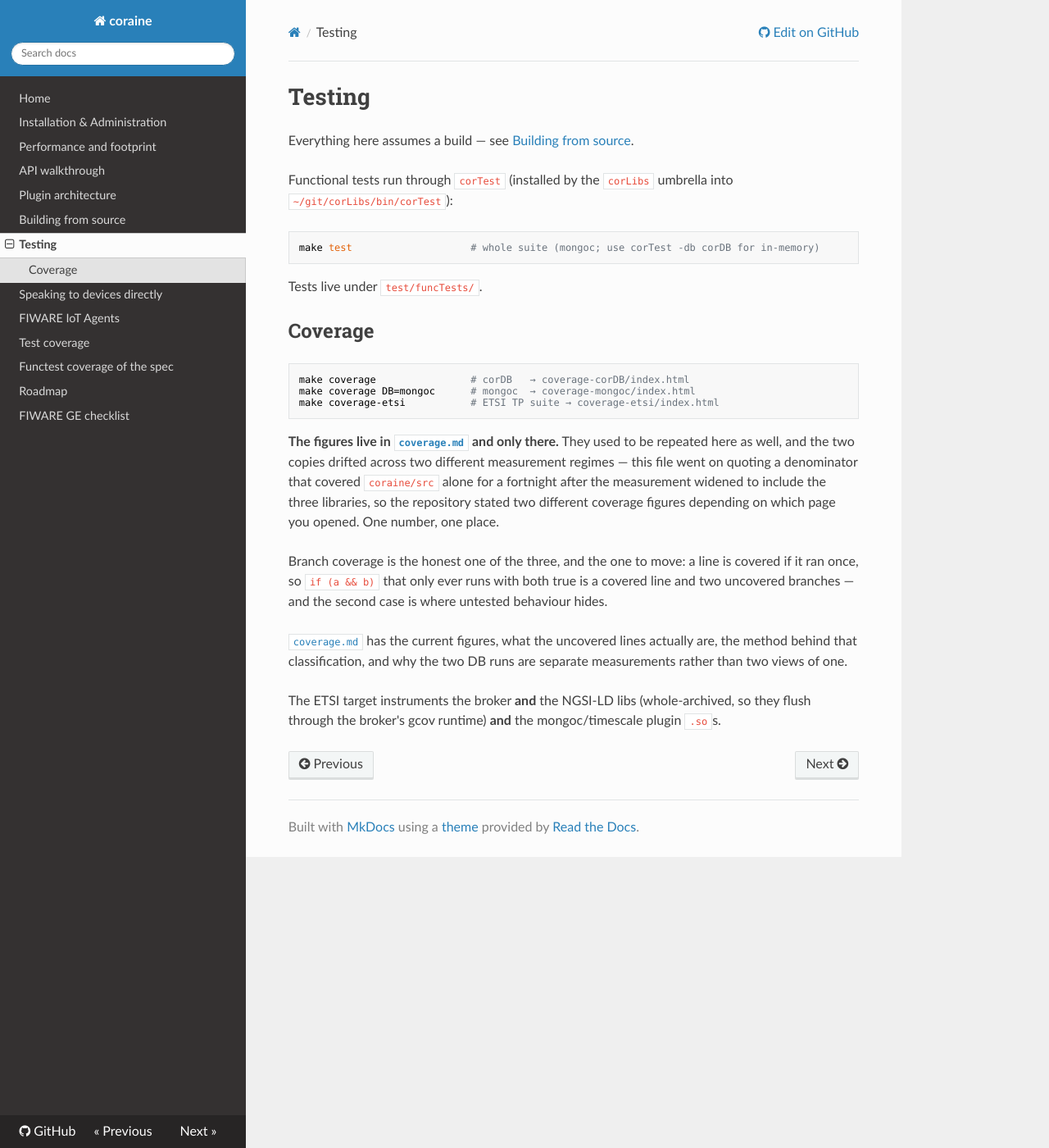
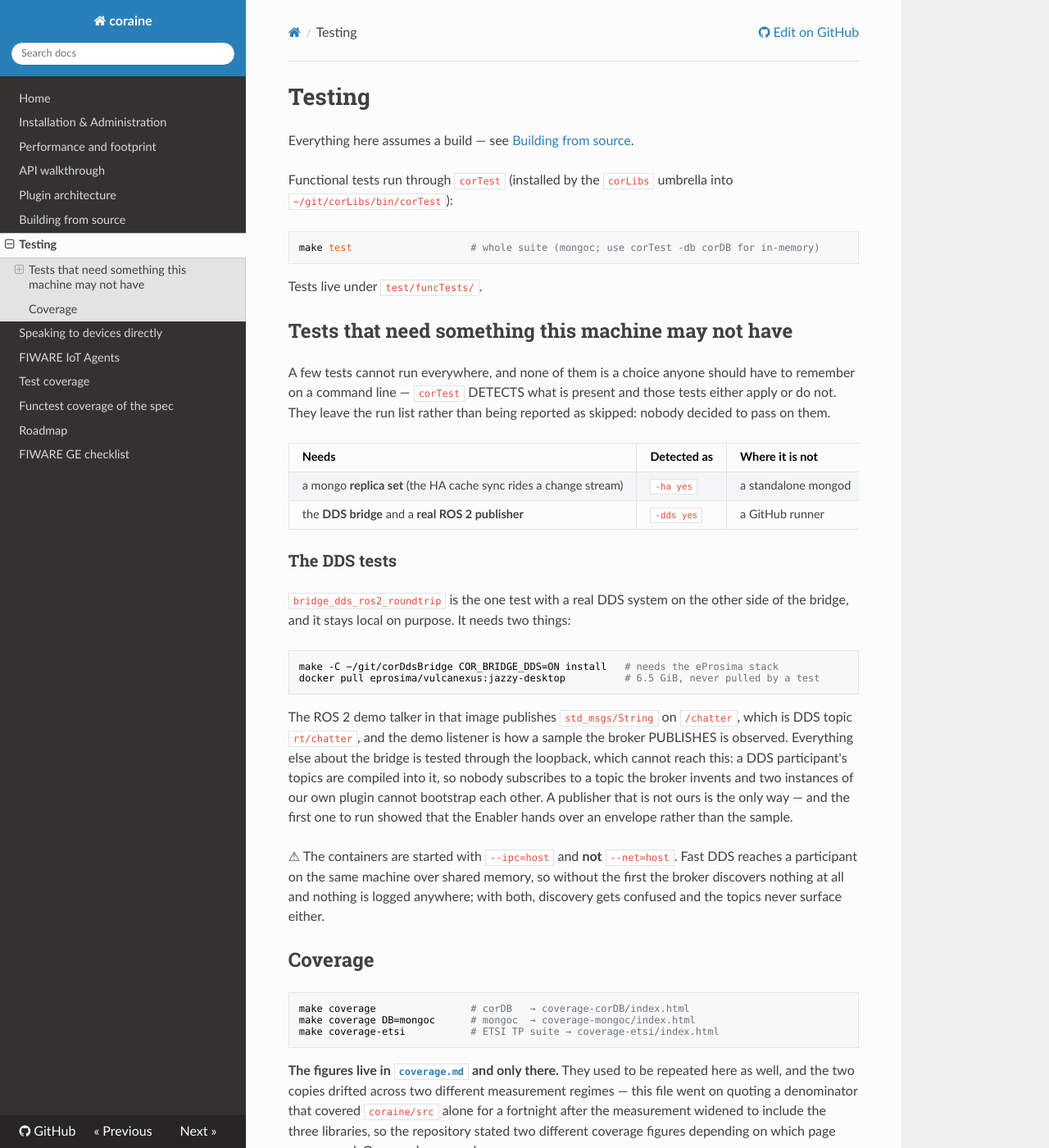
Before and after one commit to SEAMWARE/coraine, an MkDocs documentation site: the page built from doc/testing.md, in a window 1280 px wide and 1400 px high. Shown: the whole window at 82% size. Built offline with MkDocs 1.6.1, drawn with Linux system fonts in a browser that asks for light colours; nearby versions of some CDN libraries; comment, search, counter and statistics services are not loaded.

Commit message:
A real DDS test: a ROS 2 talker on one side, the broker on the other
The loopback bridge tests what the BROKER does with a sample and cannot test
the transport, for a reason that is not going away: a DDS participant's topics
are compiled into it, so nobody subscribes to a topic the broker invents and
two instances of our own plugin cannot bootstrap each other. A publisher that
is not ours is the only way.

So this one runs against the ROS 2 demo nodes in eprosima/vulcanexus, the image
the orion-ld DDS tests use. The talker publishes "Hello World: <n>" on /chatter
once a second - DDS topic `rt/chatter` - and the listener is how a sample the
broker PUBLISHES is observed without a second broker. Both directions, against
software nobody here wrote.

It earned its place on the first run: the value was the Enabler's envelope
rather than the message, and corDdsBridge 5393b4b fixed it. Verified the other
way too - rebuilt the bridge at the commit before the fix and watched this test
fail on step 02.

NOT FOR A RUNNER, and not by being on a list somewhere. `-dds` is detected the
way `-ha` is, from the two things that have to be present: dds.so, which exists
only where the eProsima stack is installed, and the 6.5 GiB ROS 2 image, which
is never pulled by a test. Where they are, it runs. Where they are not it is
not a candidate for the run at all, so a clean local run still reads
"657 tests: 657 passed" and nobody has to wonder what was skipped.

The talker's counter and observedAt are REGEXes because the publisher generates
them; everything else is literal.

Full suite: 657/657, mongoc. Run three times in a row for stability.

Co-Authored-By: Claude Opus 5 (1M context) <noreply@anthropic.com>

````diff
--- a/doc/testing.md
+++ b/doc/testing.md
@@ -10,6 +10,43 @@ make test                    # whole suite (mongoc; use corTest -db corDB for in
 ```
 
 Tests live under `test/funcTests/`.
+
+## Tests that need something this machine may not have
+
+A few tests cannot run everywhere, and none of them is a choice anyone should
+have to remember on a command line — `corTest` DETECTS what is present and those
+tests either apply or do not. They leave the run list rather than being reported
+as skipped: nobody decided to pass on them.
+
+| Needs | Detected as | Where it is not |
+|---|---|---|
+| a mongo **replica set** (the HA cache sync rides a change stream) | `-ha yes` | a standalone mongod |
+| the **DDS bridge** and a **real ROS 2 publisher** | `-dds yes` | a GitHub runner |
+
+### The DDS tests
+
+`bridge_dds_ros2_roundtrip` is the one test with a real DDS system on the other
+side of the bridge, and it stays local on purpose. It needs two things:
+
+```sh
+make -C ~/git/corDdsBridge COR_BRIDGE_DDS=ON install   # needs the eProsima stack
+docker pull eprosima/vulcanexus:jazzy-desktop          # 6.5 GiB, never pulled by a test
+```
+
+The ROS 2 demo talker in that image publishes `std_msgs/String` on `/chatter`,
+which is DDS topic `rt/chatter`, and the demo listener is how a sample the
+broker PUBLISHES is observed. Everything else about the bridge is tested through
+the loopback, which cannot reach this: a DDS participant's topics are compiled
+into it, so nobody subscribes to a topic the broker invents and two instances of
+our own plugin cannot bootstrap each other. A publisher that is not ours is the
+only way — and the first one to run showed that the Enabler hands over an
+envelope rather than the sample.
+
+⚠ The containers are started with `--ipc=host` and **not** `--net=host`. Fast DDS
+reaches a participant on the same machine over shared memory, so without the
+first the broker discovers nothing at all and nothing is logged anywhere; with
+both, discovery gets confused and the topics never surface either.
+
 
 ## Coverage
 
````
Also changed, not shown: 3 other files.
